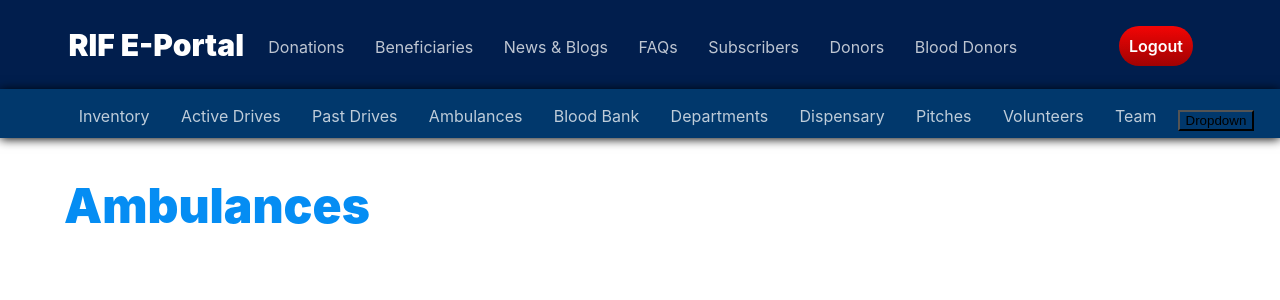
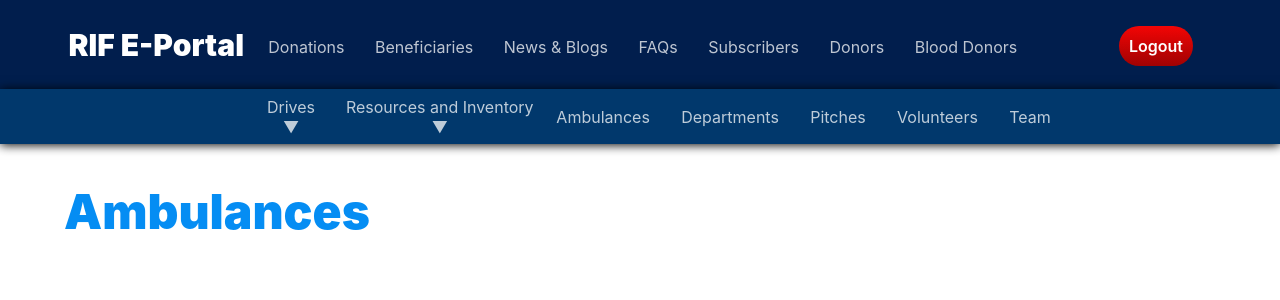
Before and after one commit to tayyibgondal/Rehmat-e-Insaniyat-Foundation, a Django app: page /employees/ambulances/ in a window 1280 px wide. Shown: the top 300 px of the page. Run offline with Django 4.2, Linux system fonts and the light colour scheme; a user stored in the database is signed in; data comes from the database, SQL or seed files in the repository.

Commit message:
UI changes

```diff
--- a/templates/navbar.html
+++ b/templates/navbar.html
@@ -23,24 +23,27 @@
 </div>
 <div class="main_hd" id="pg_subheader" style="z-index: 1; background-color: #01386C; padding: 0.5%;">
     <center>
-        <a href="{% url 'inventory' %}"><button class="feature">Inventory</button></a>
-        <a href="{% url 'drives' %}"><button class="feature">Active Drives</button></a>
-        <a href="{% url 'past-drives' %}"><button class="feature">Past Drives</button></a>
+        <div class="dropdown">
+            <button class="dropbtn feature">Drives ▼</button>
+            <div class="dropdown-content">
+                <a href="{% url 'drives' %}"><button class="feature">Active Drives</button></a>
+                <a href="{% url 'past-drives' %}"><button class="feature">Past Drives</button></a>
+            </div>
+        </div>
+        <div class="dropdown">
+            <button class="dropbtn feature">Resources and Inventory ▼</button>
+            <div class="dropdown-content">
+                <a href="{% url 'inventory' %}"><button class="feature">Inventory</button></a>
+                <a href="{% url 'blood-bank' %}"><button class="feature">Blood Bank</button></a>
+                <a href="{% url 'dispensary' %}"><button class="feature">Dispensary</button></a>
+
+            </div>
+        </div>
         <a href="{% url 'ambulances' %}"><button class="feature">Ambulances</button></a>
-        <a href="{% url 'blood-bank' %}"><button class="feature">Blood Bank</button></a>
         <a href="{% url 'departments' %}"><button class="feature">Departments</button></a>
-        <a href="{% url 'dispensary' %}"><button class="feature">Dispensary</button></a>
         <a href="{% url 'pitches' %}"><button class="feature">Pitches</button></a>
         <a href="{% url 'volunteers' %}"><button class="feature">Volunteers</button></a>
         <a href="{% url 'team' %}"><button class="feature">Team</button></a>
-        <div class="dropdown">
-            <button class="dropbtn">Dropdown</button>
-            <div class="dropdown-content">
-            <a href="#">Link 1</a>
-            <a href="#">Link 2</a>
-            <a href="#">Link 3</a>
-            </div>
-          </div>
     </center>
 </div>
 </h3>
```
